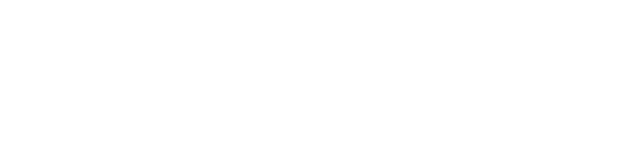
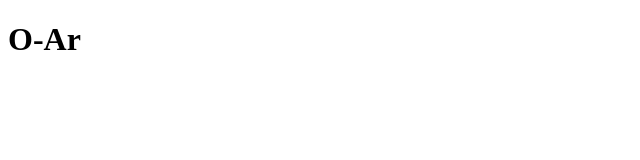
Before and after one commit to CWTWIS/cc16-workflow, a plain HTML site: page index.html in a window 1280 px wide. Shown: the whole page, without its empty margins (0-640 px from the left). Drawn offline with Linux system fonts and the light colour scheme.

Commit message:
add name in index.html

```diff
--- a/index.html
+++ b/index.html
@@ -8,7 +8,7 @@
 </head>
 
 <body>
-
+    <h1>O-Ar</h1>
 </body>
 
 </html>
```
